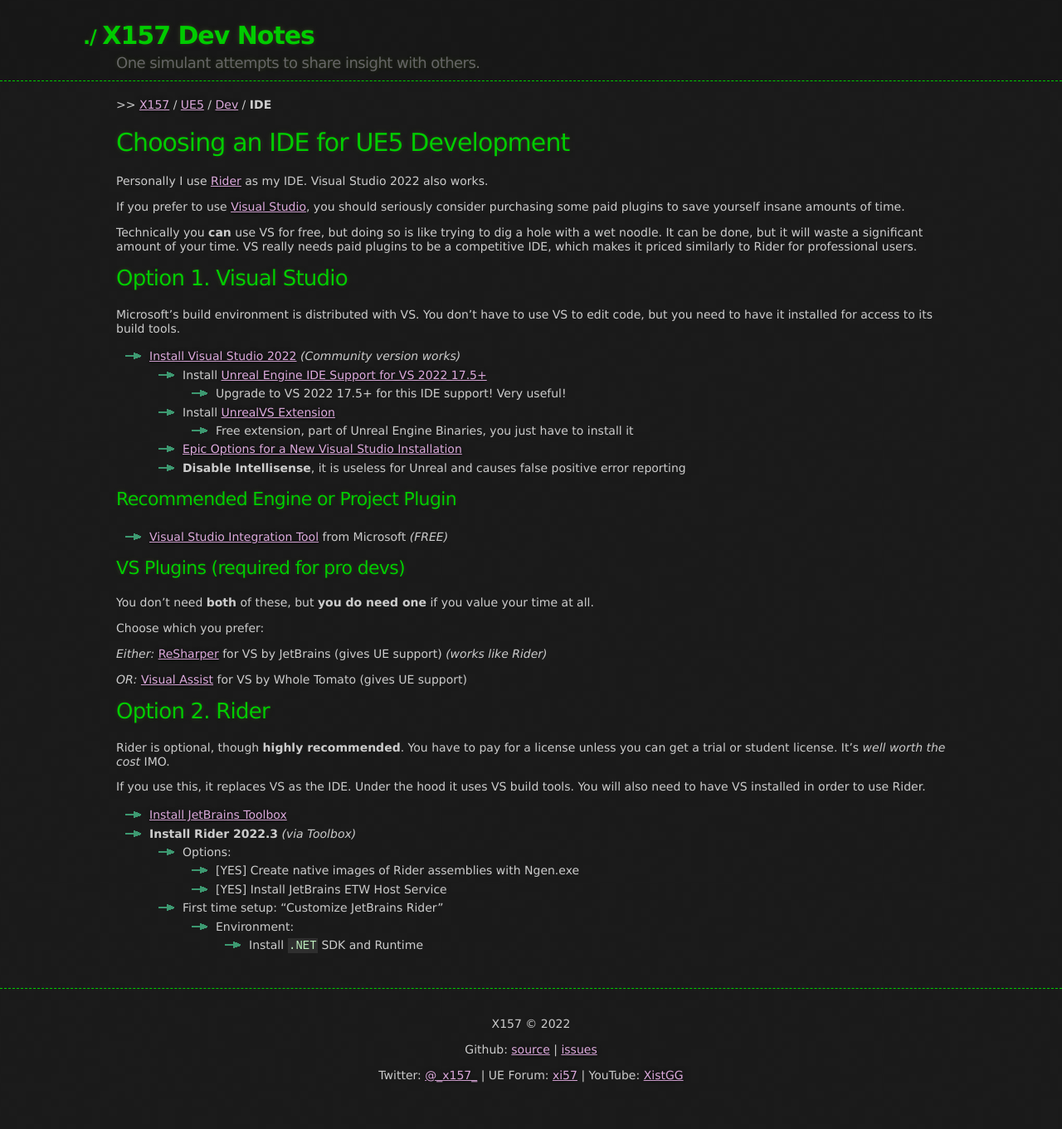
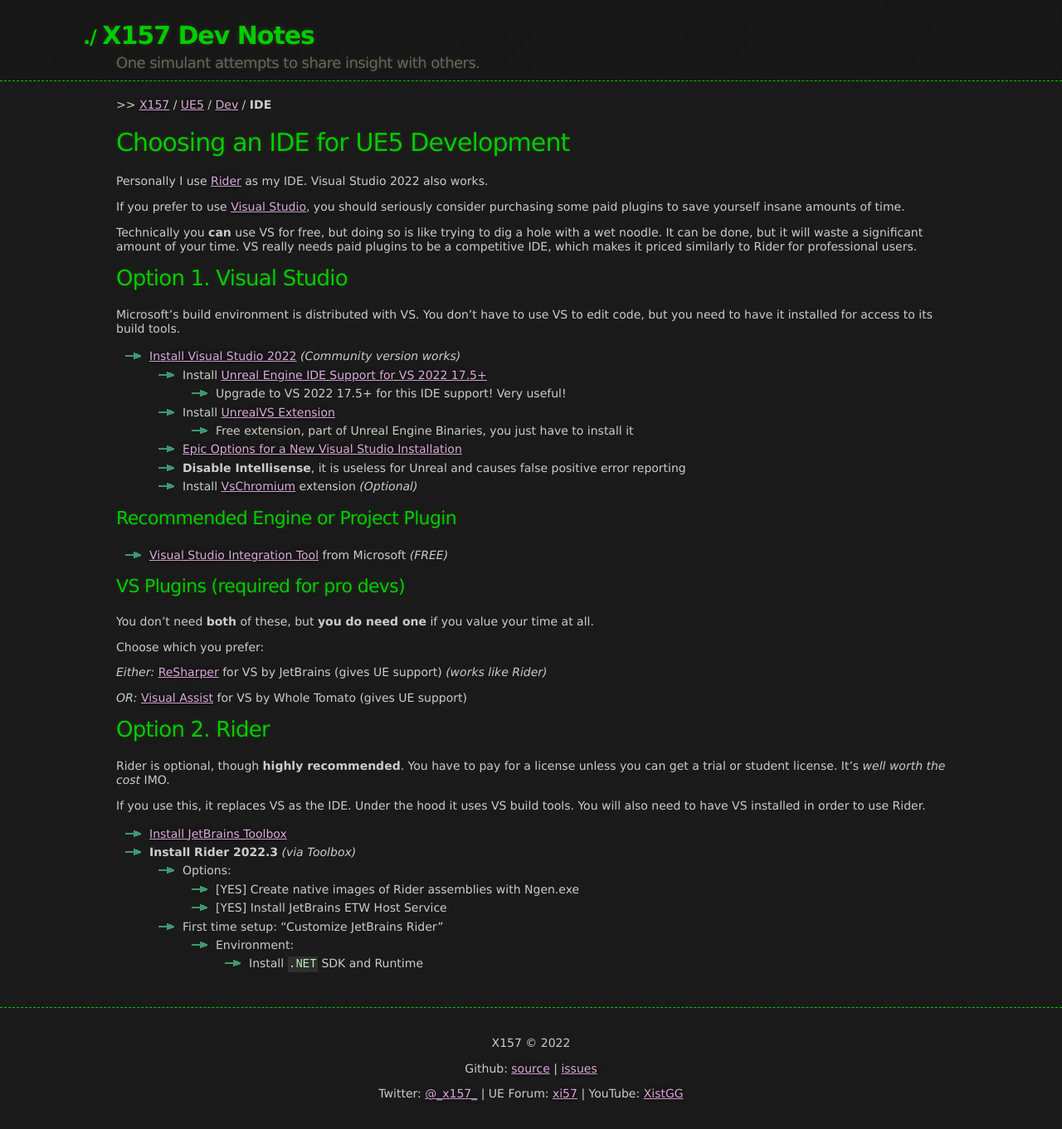
Before and after one commit to x157/x157.github.io, a Jekyll site: the page built from UE5/Dev/IDE.md, in a window 1280 px wide. Shown: the whole page at 83% size. Built offline with Jekyll 4.4.1, drawn with Linux system fonts in a browser that asks for light colours; before the commit the page ends 1339 px from its top, so only the background shows below that.

Commit message:
Add VsChromium extension

```diff
--- a/UE5/Dev/IDE.md
+++ b/UE5/Dev/IDE.md
@@ -33,6 +33,7 @@
     - Free extension, part of Unreal Engine Binaries, you just have to install it
   - [Epic Options for a New Visual Studio Installation](https://docs.unrealengine.com/5.0/en-US/setting-up-visual-studio-development-environment-for-cplusplus-projects-in-unreal-engine/)
   - **Disable Intellisense**, it is useless for Unreal and causes false positive error reporting
+  - Install [VsChromium](https://chromium.github.io/vs-chromium/) extension *(Optional)*
 
 ### Recommended Engine or Project Plugin
 
```
